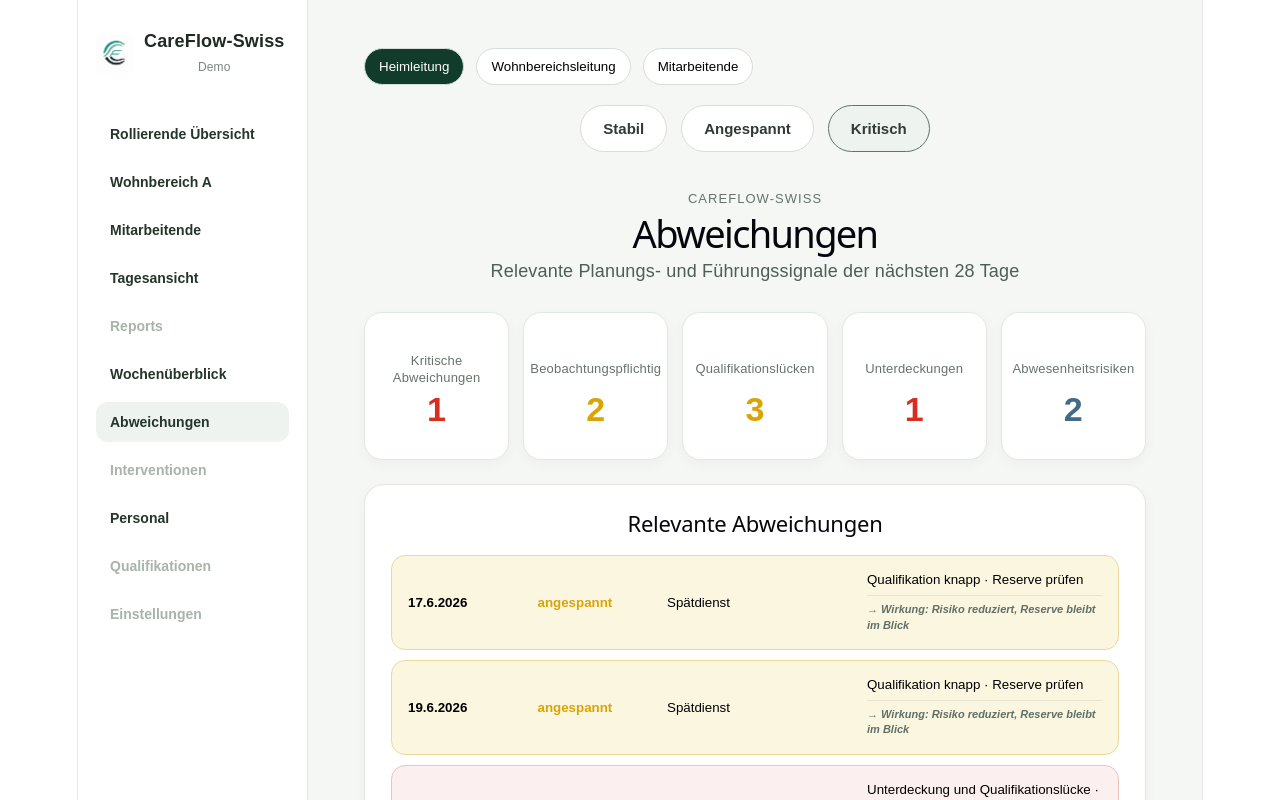
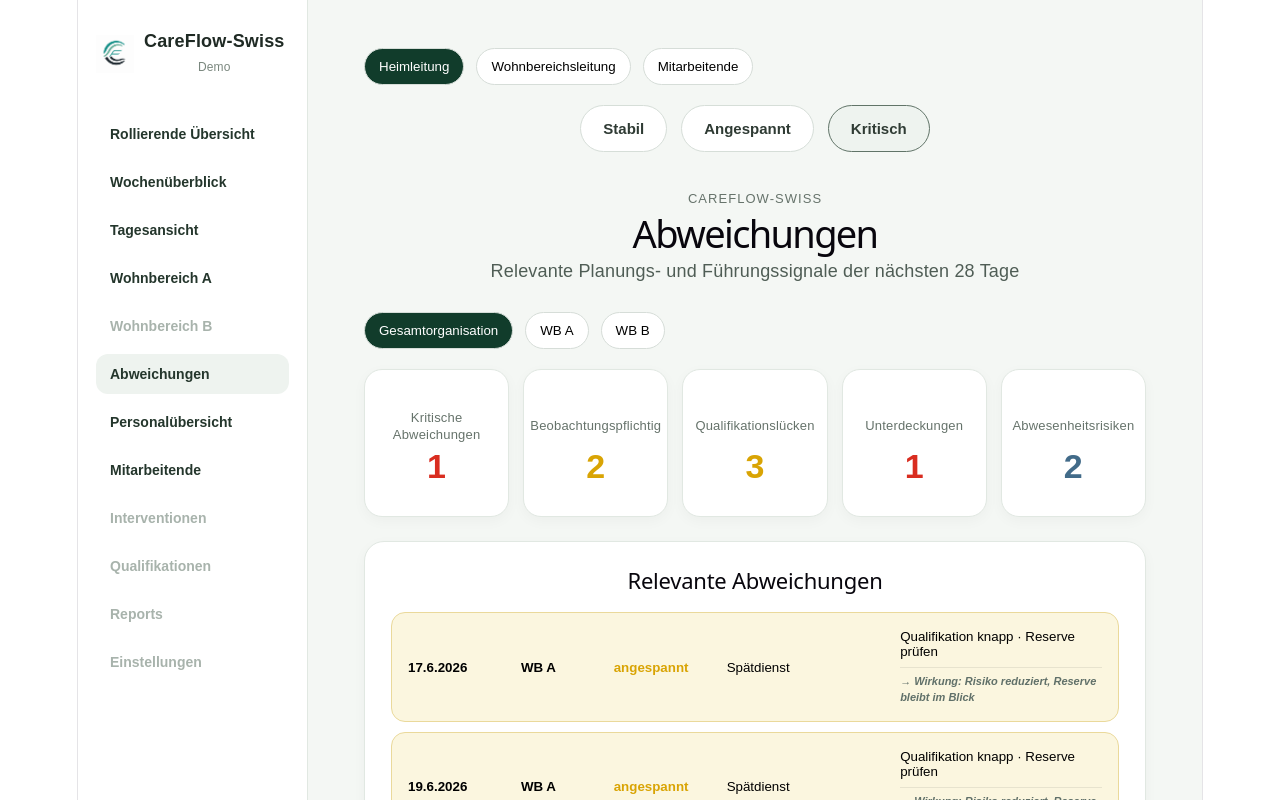
Before and after one commit to abbizco-bot/careflow-swiss, a React (Vite) app in the folder frontend/: page / in a window 1280 px wide. Both pictures are taken after a click on the button "Abweichungen". Shown: the top 800 px of the page. Built offline with nearby package versions, Linux system fonts and the light colour scheme.

Commit message:
Add residential unit filter to deviation overview

```diff
--- a/frontend/src/App.css
+++ b/frontend/src/App.css
@@ -501,3 +501,17 @@
     min-width: 140px;
   }
 }
+.toolbar-button {
+  background: white;
+  border: 1px solid #dbe4dd;
+  border-radius: 12px;
+  padding: 12px 20px;
+  font-size: 0.9rem;
+  font-weight: 600;
+  cursor: pointer;
+  min-height: 44px;
+}
+
+.toolbar-button:hover {
+  background: #f7faf8;
+}
--- a/frontend/src/App.tsx
+++ b/frontend/src/App.tsx
@@ -24,6 +24,7 @@ type Day = {
 type DemoPage =
   | "rolling"
   | "stationA"
+  | "stationB"
   | "day"
   | "week"
   | "deviations"
@@ -69,15 +70,16 @@ type DayViewModel = {
 
 const navigationItems: NavigationItem[] = [
   { key: "rolling", label: "Rollierende Übersicht", isEnabled: true },
+  { key: "week", label: "Wochenüberblick", isEnabled: true },
+  { key: "day", label: "Tagesansicht", isEnabled: true },
   { key: "stationA", label: "Wohnbereich A", isEnabled: true },
+  { key: "stationB", label: "Wohnbereich B", isEnabled: false },
+  { key: "deviations", label: "Abweichungen", isEnabled: true },
+  { key: "staffOverview", label: "Personalübersicht", isEnabled: true },
   { key: "employee", label: "Mitarbeitende", isEnabled: true },
-  { key: "day", label: "Tagesansicht", isEnabled: true },
+  { key: "interventions", label: "Interventionen", isEnabled: false },
+  { key: "qualifications", label: "Qualifikationen", isEnabled: false },
   { key: "reports", label: "Reports", isEnabled: false },
-  { key: "week", label: "Wochenüberblick", isEnabled: true },
-  { key: "deviations", label: "Abweichungen", isEnabled: true },
-  { key: "interventions", label: "Interventionen", isEnabled: false },
-  { key: "staffOverview", label: "Personal", isEnabled: true },
-  { key: "qualifications", label: "Qualifikationen", isEnabled: false },
   { key: "settings", label: "Einstellungen", isEnabled: false },
 ];
 
@@ -312,10 +314,11 @@ function getDayViewModel(severity: Severity): DayViewModel {
 function App() {
   const [activePage, setActivePage] = useState<DemoPage>("rolling");
   const [activeRole, setActiveRole] = useState<"leadership" | "station" | "employee">("leadership");
+
   const [selectedDay, setSelectedDay] = useState<Day | null>(null);
   const [selectedScenarioKey, setSelectedScenarioKey] =
     useState<DemoScenarioKey>("critical");
-
+  const [deviationFilter, setDeviationFilter] = useState<"all" | "wbA" | "wbB">("all");
   const selectedScenario =
     demoScenarios.find((scenario) => scenario.key === selectedScenarioKey) ??
     demoScenarios[0];
@@ -1114,6 +1117,13 @@ console.log("visibleDays", visibleDays.map((day) => day.daySeverity));
       .map((day, index) => ({ day, index, severity: normalizeSeverity(day.daySeverity) }))
       .filter((item) => item.severity !== "stable");
 
+      const filteredDeviationDays = deviationDays.filter(({ index }) => {
+  const unit = index % 2 === 0 ? "wbA" : "wbB";
+
+  if (deviationFilter === "all") return true;
+  return deviationFilter === unit;
+});
+
     return (
       <>
         {renderScenarioButtons()}
@@ -1122,6 +1132,27 @@ console.log("visibleDays", visibleDays.map((day) => day.daySeverity));
   subtitle="Relevante Planungs- und Führungssignale der nächsten 28 Tage"
 />
 
+<section className="role-switcher">
+  <button
+    className={deviationFilter === "all" ? "active" : ""}
+    onClick={() => setDeviationFilter("all")}
+  >
+    Gesamtorganisation
+  </button>
+  <button
+    className={deviationFilter === "wbA" ? "active" : ""}
+    onClick={() => setDeviationFilter("wbA")}
+  >
+    WB A
+  </button>
+  <button
+    className={deviationFilter === "wbB" ? "active" : ""}
+    onClick={() => setDeviationFilter("wbB")}
+  >
+    WB B
+  </button>
+</section>
+
         <div
           style={{
             display: "grid",
@@ -1138,11 +1169,12 @@ console.log("visibleDays", visibleDays.map((day) => day.daySeverity));
         </div>
 
         <InfoCard title="Relevante Abweichungen">
-          {deviationDays.length === 0 ? (
+
+          {filteredDeviationDays.length === 0 ? (
             <p style={{ margin: 0 }}>Keine relevanten Abweichungen in den nächsten 28 Tagen.</p>
           ) : (
             <div style={{ display: "grid", gap: 10 }}>
-              {deviationDays.map(({ day, index, severity }) => (
+              {filteredDeviationDays.map(({ day, index, severity }) => (
                 <button
                   key={day.date}
                   type="button"
@@ -1152,7 +1184,7 @@ console.log("visibleDays", visibleDays.map((day) => day.daySeverity));
                   }}
                   style={{
                     display: "grid",
-                    gridTemplateColumns: "1fr 1fr 1.6fr 2fr",
+                   gridTemplateColumns: "1fr 0.8fr 1fr 1.6fr 2fr",
                     gap: 12,
                     alignItems: "center",
                     padding: 16,
@@ -1164,6 +1196,7 @@ console.log("visibleDays", visibleDays.map((day) => day.daySeverity));
                   }}
                 >
                   <strong>{formatShortDate(day.date)}</strong>
+                  <strong>{index % 2 === 0 ? "WB A" : "WB B"}</strong>
                   <span style={{ color: severityColor(severity), fontWeight: 900 }}>
                     {severityLabel(severity)}
                   </span>
@@ -1238,6 +1271,22 @@ padding: "32px 48px",
     Übersicht über Mitarbeitende, Einsatzdichte,
     Belastung und Abwesenheiten.
   </p>
+</section>
+
+<section
+  style={{
+    display: "flex",
+    justifyContent: "flex-end",
+    gap: 14,
+    marginBottom: 28,
+    flexWrap: "wrap",
+  }}
+>
+  <button className="toolbar-button">📅 Zeitraum: 28 Tage</button>
+  <button className="toolbar-button">🔍 Filter</button>
+  <button className="toolbar-button">⬇ Export</button>
+</section>
+
 <section
   style={{
     display: "grid",
@@ -1247,7 +1296,6 @@ padding: "32px 48px",
     marginBottom: 36,
   }}
 >
-
  <MetricCard label="Aktive Mitarbeitende" value={42} color="#113c2b" />
 <MetricCard label="Hohe Belastung" value={6} color="#d08a00" />
 <MetricCard label="Kritische Lücken" value={8} color="#c43d3d" />
@@ -1255,7 +1303,6 @@ padding: "32px 48px",
 <MetricCard label="Qualifikationslücken" value={5} color="#d08a00" />
 <MetricCard label="Einsatzdichte" value={78} color="#113c2b" />
 
-</section>
 </section>
 
       <section className="hero-card">
```
Lines whose indentation alone changed are shown as unchanged.
